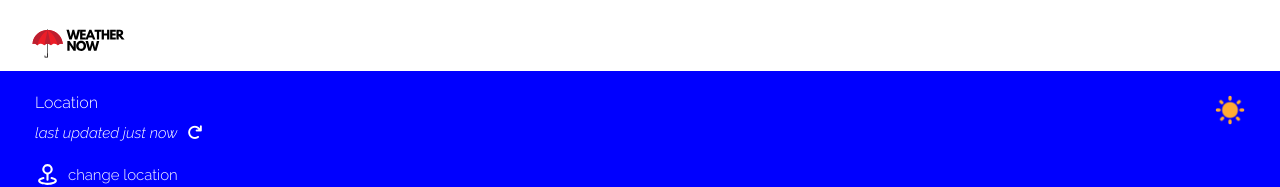
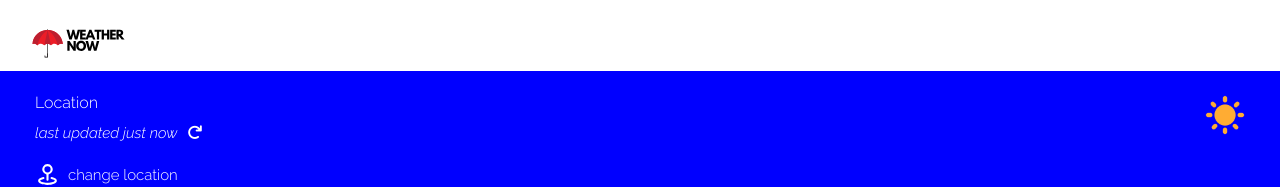
Before and after one commit to Kudadjie/WeatherApp_2.0, a React (Vite) app: page / in a window 1280 px wide. Shown: the top 187 px of the page. Built offline with nearby package versions, Linux system fonts and the light colour scheme.

Commit message:
Updated InfoSectionBrief sub component
- Increased size of Day/Night icons

```diff
--- a/src/components/interface/InfoSectionBrief.jsx
+++ b/src/components/interface/InfoSectionBrief.jsx
@@ -32,12 +32,12 @@ export default function InfoSectionBrief() {
       <img
         src={dayIcon}
         alt="#"
-        width="30"
-        height="30"
+        width="40"
+        height="40"
         style={{ marginTop: "10px" }}
       />
       {/* Conditionally render */}
-      {/* <img src={nightIcon} alt="#" width="30" height="30" /> */}
+      {/* <img src={nightIcon} alt="#" width="40" height="40" /> */}
     </div>
   );
 }
```
